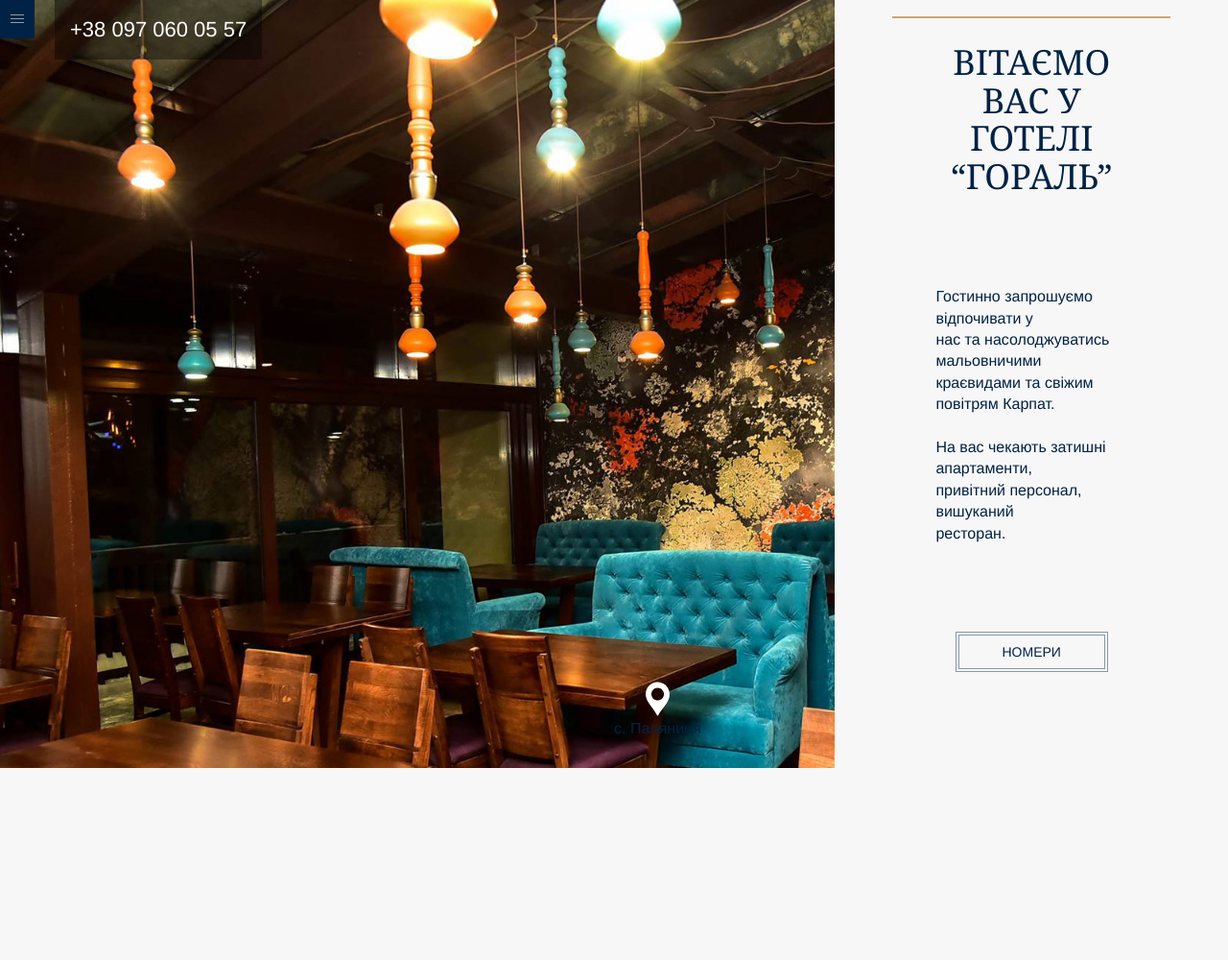
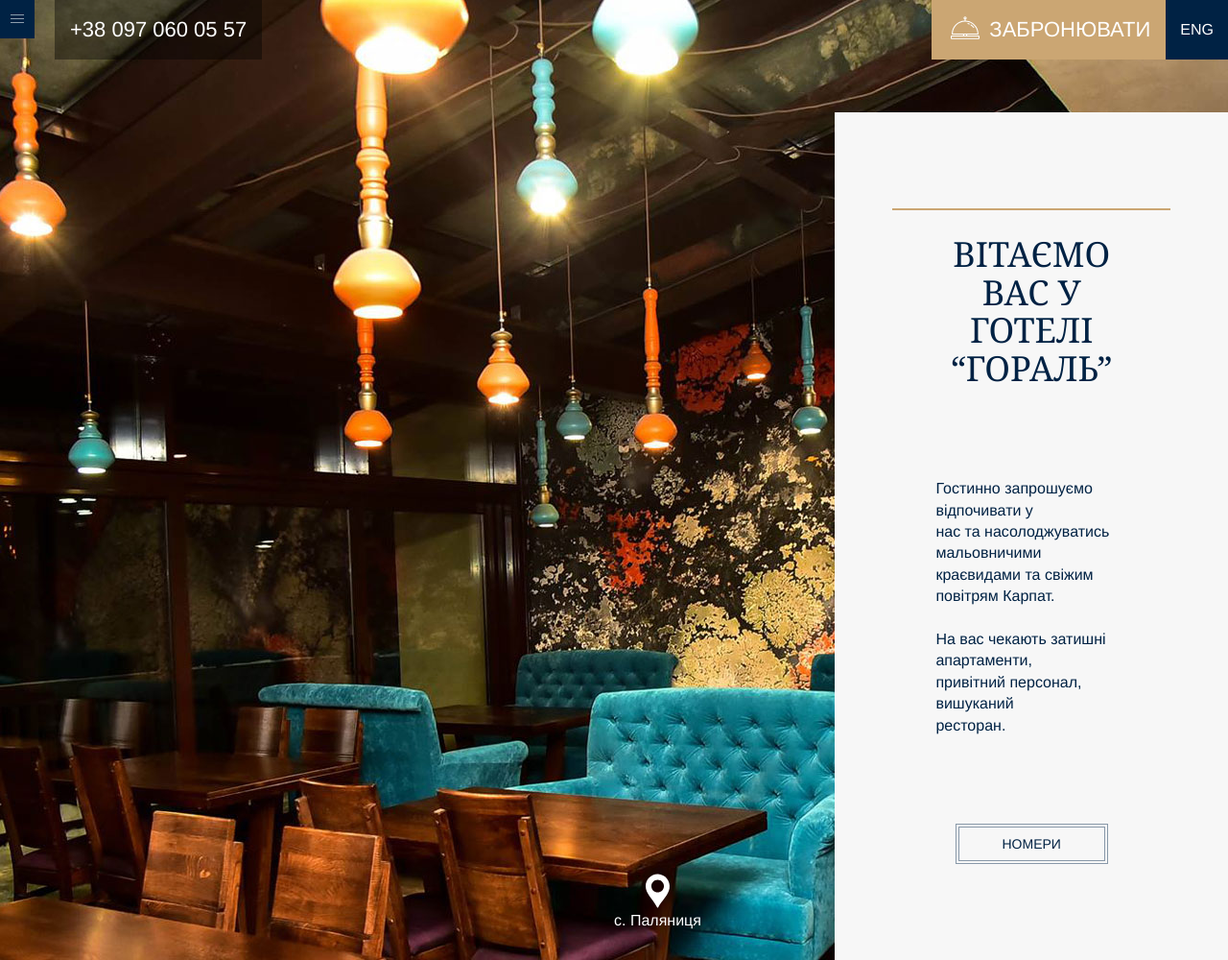
Before and after one commit to AndriiSavchuk/lions.line--task, a website: page app/index.html in a window 1280 px wide. Shown: the whole page at 96% size. Before the commit the page ends 800 px from the top, so only its background shows below. Drawn offline with Linux system fonts and the light colour scheme.

Commit message:
Finished Header styling

```diff
--- a/app/index.html
+++ b/app/index.html
@@ -36,13 +36,18 @@
 
             <div class="top-nav clearfix">
                 <div class="menu clearfix">
-                    <a href="#"><img src="img/icons/menu.svg" alt="Menu button" /></a>
-                    <span class="phone">+38 097 060 05 57</span>
+                    <div class="menu-img">
+                        <a href="#"><img src="img/icons/menu.svg" alt="Menu button" /></a>
+                    </div>
+                    <div class="phone">+38 097 060 05 57</div>
                 </div>
 
-                <div class="book-lang">
-                    <a href="#" class="my-btn book">Забронювати</a>
-                    <span class="lang">ENG</span>
+                <div class="book-lang clearfix">
+                    <div class="book">
+                        <img src="img/icons/bell-ring.svg" alt="Bell" />
+                        <a href="#" ><span>Забронювати</span></a>
+                    </div>
+                    <p class="lang">ENG</p>
                 </div>
             </div>
 
@@ -57,14 +62,18 @@
                         <br> привітний персонал, вишуканий
                         <br> ресторан.
                     </p>
-                    <a href="" class="my-btn"><button class="my-btn">Номери</button></a>
+                    <a href="" class="button"><button class="button">Номери</button></a>
                 </div>
             </div>
 
-            <div class="placeholder">
-                <img src="img/icons/placeholder.svg" alt="Placeholder" /> <br>
-                <span>с. Паляниця</span>
-            </div>
+
+                <div class="placeholder">
+                    <a href="#">
+                        <img src="img/icons/placeholder.svg" alt="Placeholder" /> <br>
+                        <span>с. Паляниця</span>
+                    </a>
+                </div>
+
         </header>
 
 
--- a/app/js/common.js
+++ b/app/js/common.js
@@ -1,5 +1,4 @@
-$(function() {
+$(function () {
 
-	// Custom JS
 
 });
--- a/app/sass/_base.sass
+++ b/app/sass/_base.sass
@@ -76,12 +76,16 @@ textarea
 
 /* Anchor */
 
-
-
+a
+    color: $font-color-secondary
+    text-decoration: none
+    &:hover
+        color: $font-color-secondary
+        text-decoration: none
 
 /* Buttons */
 
-.my-btn, a.my-btn
+.button, a.button
     cursor: pointer
     display: inline-block
     vertical-align: middle
@@ -96,17 +100,15 @@ textarea
     border: 1px solid #8898a8
     transition: 0.7s
 
-a.my-btn
+a.button
     padding: 2px
     &:hover
         background-color: $color-primary
 
-.my-btn:hover
+.button:hover
     background-color: $color-secondary
     color: $font-color-secondary
     transition: 0.7s
-
-
 
 
 
--- a/app/sass/main.sass
+++ b/app/sass/main.sass
@@ -11,12 +11,11 @@
     position: relative
     background: url("../img/header_bg.jpg") no-repeat center
     background-size: cover
-    height: 100vh
+    height: 1000px
     .top-nav
         .menu
             float: left
-            a
-                display: block
+            .menu-img
                 float: left
                 width: 36px
                 height: 21px
@@ -26,7 +25,7 @@
                     background-color: $color-secondary
 
             .phone
-                display: inline-block
+                float: right
                 background-color: rgba(0, 0, 0, 0.4)
                 color: $font-color-secondary
                 padding: 20px 16px
@@ -38,6 +37,29 @@
 
         .book-lang
             float: right
+            .book
+                float: left
+                position: relative
+                a
+                    display: inline-block
+                    background-color: $color-tertiary
+                    padding: 20px 16px 20px 60px
+                    text-transform: uppercase
+                    font-size: 22px
+                    line-height: 1
+                img
+                    position: absolute
+                    top: 14px
+                    left: 20px
+                    width: 30px
+
+
+            .lang
+                float: right
+                padding: 20px 15px
+                background-color: $color-secondary
+                color: $font-color-secondary
+
 
     .welcome
         position: absolute
--- a/gulpfile.js
+++ b/gulpfile.js
@@ -20,7 +20,7 @@ gulp.task('scripts', function () {
         'app/libs/jquery/dist/jquery.min.js',
         'app/libs/tether/dist/tether.min.js',
         'app/libs/bootstrap/dist/bootstrap.min.js',
-        'app/js/common.js', // Всегда в конце
+        'app/js/common.js'
     ])
         .pipe(concat('scripts.min.js'))
         .pipe(uglify())
```
Also changed, not shown: app/css/main.min.css, app/sass/_libs.sass (line endings or trailing spaces).
